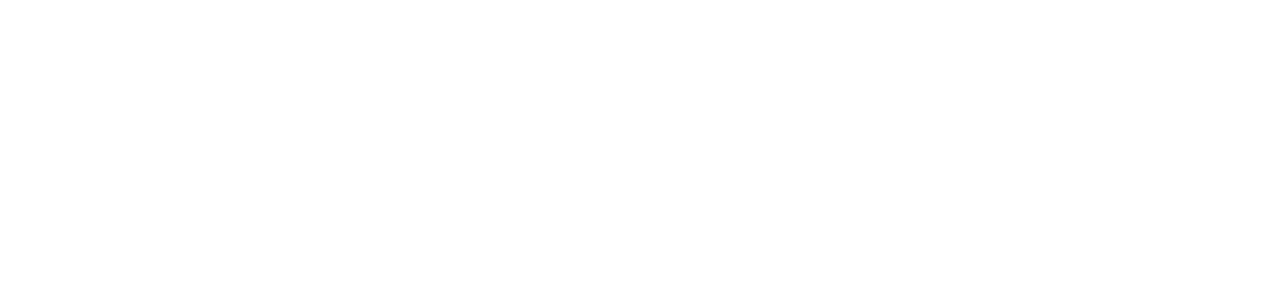
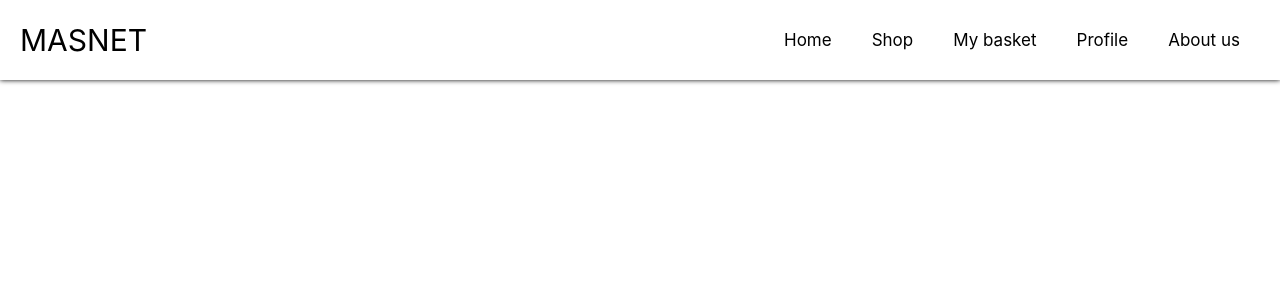
Before and after one commit to mas8022/https---github.com-mas8022-masnet, a React (Create React App) app in the folder masnet/: page / in a window 1280 px wide. Shown: the top 300 px of the page. Built offline with nearby package versions, Linux system fonts and the light colour scheme.

Commit message:
complete navbar

```diff
--- a/masnet/src/App.css
+++ b/masnet/src/App.css
@@ -13,6 +13,6 @@ html{
 }
 .App{
   width: 100%;
-  height: auto;
+  height: 2000px;
   overflow: hidden;
 }
--- a/masnet/src/navbar/navbar-app.js
+++ b/masnet/src/navbar/navbar-app.js
@@ -4,7 +4,18 @@ import React from 'react'
 export default function Navbar() {
   return (
     <div>
-        <nav></nav>
+        <div className="nav">
+            <div className='logo'>MASNET</div>
+            <div className='div-main-ul-nav'>
+                <ul className="main-ul-nav">
+                    <a href="#"><li>Home</li></a>
+                    <a href="#"><li>Shop</li></a>
+                    <a href="#"><li>My basket</li></a>
+                    <a href="#"><li>Profile</li></a>
+                    <a href="#"><li>About us</li></a>
+                </ul>
+            </div>
+        </div>
     </div>
   )
 }
--- a/masnet/src/navbar/navbar-style.css
+++ b/masnet/src/navbar/navbar-style.css
@@ -1,5 +1,42 @@
-nav{
+:root{
+  --first-color: #fff;
+  --second-color: #000;
+}
+.nav{
     width: 100%;
     height: 8rem;
-    box-shadow: 0px 0px 10px 0px #000;
+    box-shadow: 0px 0px 5px 0px #000;
+    padding: 1rem 2rem;
+    display: flex;
+    align-items: center;
+    justify-content: space-between;
 }
+.logo{
+    font-size: 3rem;
+    cursor: pointer;
+}
+.div-main-ul-nav{
+    width: 40%;
+    height: 100%;
+}
+.main-ul-nav{
+    width: 100%;
+    height: 100%;
+    display: flex;
+    flex-direction: row;
+    align-items: center;
+    justify-content: space-around;
+    list-style: none;
+    font-size: 1.7rem;
+}
+.main-ul-nav a{
+    text-decoration: none;
+    color: var(--second-color);
+}
+.main-ul-nav li{
+    transition: all linear 0.3s;
+    cursor: pointer;
+}
+.main-ul-nav li:hover{
+    color: rgb(123, 0, 255);
+}
```
